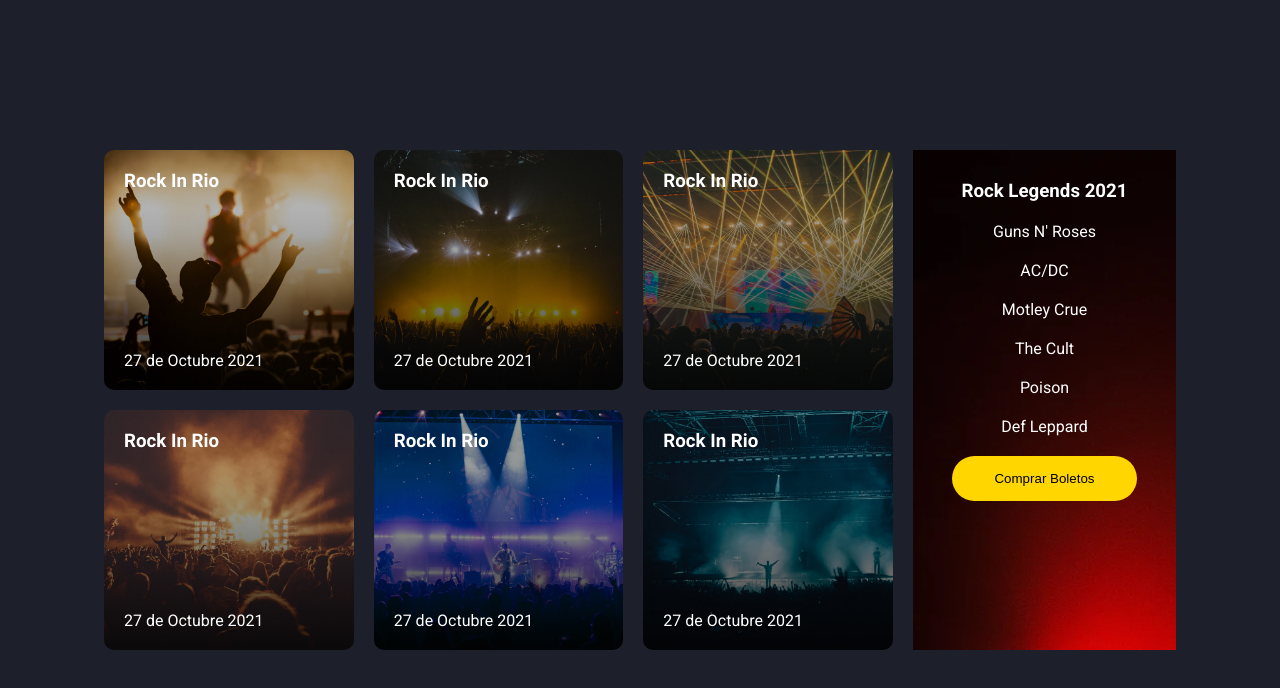
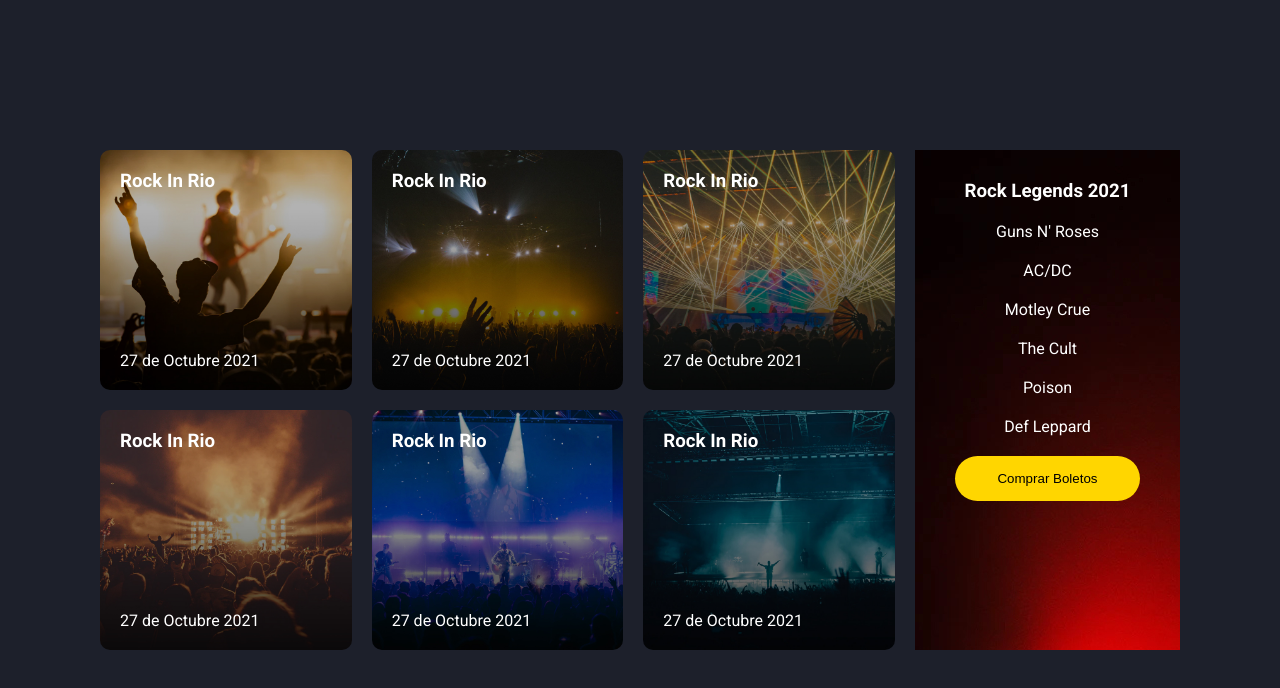
Before and after one commit to luisherdeth2020/ResponsiveGrid, a plain HTML site: page index.html in a window 1280 px wide. Drawn offline with Linux system fonts and the light colour scheme.

Commit message:
change width

```diff
--- a/estilos.css
+++ b/estilos.css
@@ -15,10 +15,13 @@ body {
 	height: 100vh;
 	background: #1d202b;
 	/* gap:20px; */
+	max-width: 1200px;
+	margin: auto;
 }
 .container {
 	/* max-width: 1200px; */
-	padding: 40px;
+
+	/* padding: 40px; */
 	margin: auto;
 	display: grid;
 	/* grid-template-columns: repeat(auto-fill,minmax(15rem,1fr)); */
```
